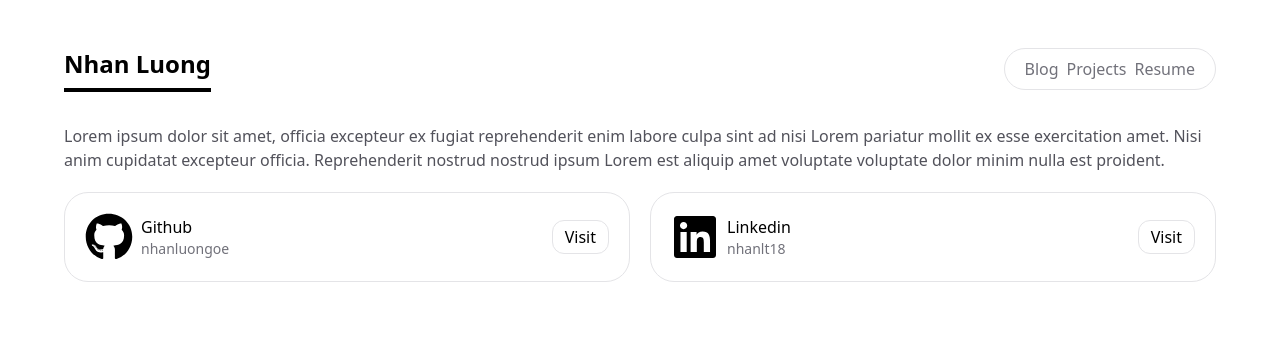
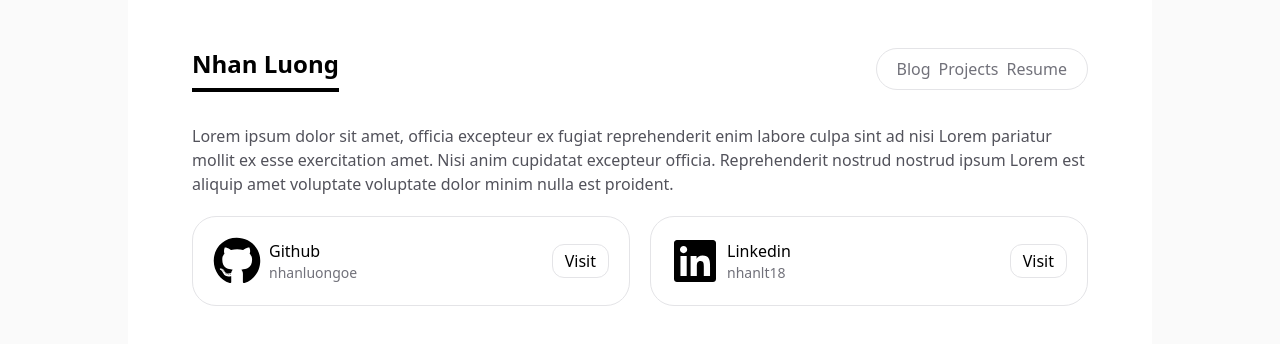
Before and after one commit to v-diepttn147/blog, a Next.js app: page / in a window 1280 px wide. Shown: the top 344 px of the page. Built offline with nearby package versions, Linux system fonts and the light colour scheme.

Commit message:
chore: narrow down the width to make it more focusable

```diff
--- a/tailwind.config.js
+++ b/tailwind.config.js
@@ -18,7 +18,6 @@ module.exports = {
         sm: "640px",
         md: "768px",
         lg: "1024px",
-        xl: "1280px",
       },
     },
   },
```
